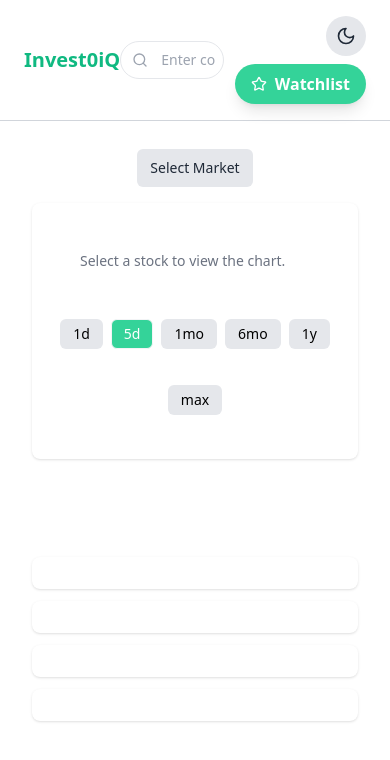
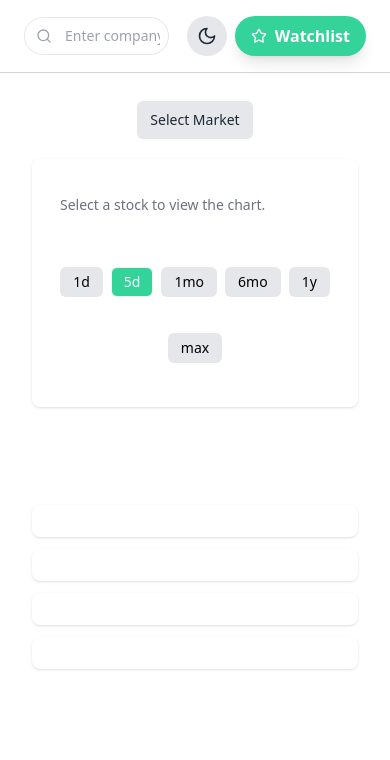
Before and after one commit to c22emigr/stockapp, a React (Create React App) app: page / in a window 390 px wide. Shown: the top 760 px of the page. Built offline with nearby package versions, Linux system fonts and the light colour scheme.

Commit message:
Responsive layout improvement

```diff
--- a/src/App.js
+++ b/src/App.js
@@ -146,7 +146,7 @@ function App() {
 
     {/* HEADER */}
     <div className="flex justify-between items-center px-6 py-4 bg-white dark:bg-[#1d2228] shadow-md border-b border-gray-300 dark:border-gray-700">
-      <div className="text-xl font-bold text-emerald-500">
+      <div className="hidden lg:block text-xl font-bold text-emerald-500">
         Invest0iQ
       </div>
 
@@ -192,7 +192,7 @@ function App() {
       {/* Left 2/3. Chart section. 2 cols */}
       <div className="lg:col-span-2 flex flex-col items-center">
         {/* MARKET SELECTOR */}
-        <div className="mb-4">
+        <div className="flex justify-center md:justify-start items-center overflow-x-auto no-scrollbar gap-2 w-full px-2">
           <StockMarketSelector
             selectedMarket={selectedMarket}
             onMarketChange={(newMarket) => {
@@ -206,8 +206,8 @@ function App() {
             setShowModal={setShowModal}
           />
         </div>
-        <div className="w-full gap-4 max-w-[1100px] mx-auto bg-white dark:bg-[#232a31] rounded-lg shadow p-4">
-          <div className="p-4">
+        <div className="w-full max-w-[1100px] mx-auto bg-white dark:bg-[#232a31] rounded-lg shadow px-2 sm:px-4 py-4">
+          <div className="p-1">
             {loading && (
               <div className="absolute inset-0 flex items-center justify-center bg-white/70 dark:bg-[#232a31]/70 z-10 rounded-lg">
                 <Loader className="animate-spin text-emerald-500 w-8 h-8" />
@@ -225,14 +225,16 @@ function App() {
             <p className="text-sm text-gray-500 p-4">Select a stock to view the chart.</p>
           )}
           </div>
-        <div className="">
+        <div className="mt-8">
           <DateRangeSelector range={range} setRange={setRange} />
-          <ComparedStocksPanel
-            comparedSymbols={comparedSymbols}
-            removeComparedSymbol={removeComparedSymbol}
-            setSelectedSymbol={setSelectedSymbol}
-          />
         </div>
+          <div className="">
+            <ComparedStocksPanel
+              comparedSymbols={comparedSymbols}
+              removeComparedSymbol={removeComparedSymbol}
+              setSelectedSymbol={setSelectedSymbol}
+            />
+          </div>
         </div>
       </div>
 
--- a/src/components/StockChart.js
+++ b/src/components/StockChart.js
@@ -110,7 +110,7 @@ export default function StockChart({ data, comparisonData, selectedSymbol, darkM
   }
 
   return (
-    <div ref={chartRef} className="relative w-full h-[400px] transition-colors duration-300 bg-white dark:bg-[#232a31]">
+    <div ref={chartRef} className="relative w-full h-[250px] sm:h-[300px] md:h-[400px] transition-colors duration-300 bg-white dark:bg-[#232a31]">
       <div className="flex justify-end mb-2">
         <button
           onClick={toggleFullscreen}
--- a/src/components/StockMarketSelector.js
+++ b/src/components/StockMarketSelector.js
@@ -91,7 +91,7 @@ export default function StockMarketSelector({ selectedMarket, onMarketChange, sh
       <div className="md:hidden">
         <Dialog>
           <DialogTrigger asChild>
-            <button className="px-3 py-2 rounded-md text-sm font-medium bg-gray-200 dark:bg-gray-700 text-gray-800 dark:text-white border border-transparent hover:border-emerald-400">
+            <button className="px-3 py-2 mb-5 rounded-md text-sm font-medium bg-gray-200 dark:bg-gray-700 text-gray-800 dark:text-white border border-transparent hover:border-emerald-400">
               Select Market
             </button>
           </DialogTrigger>
```
